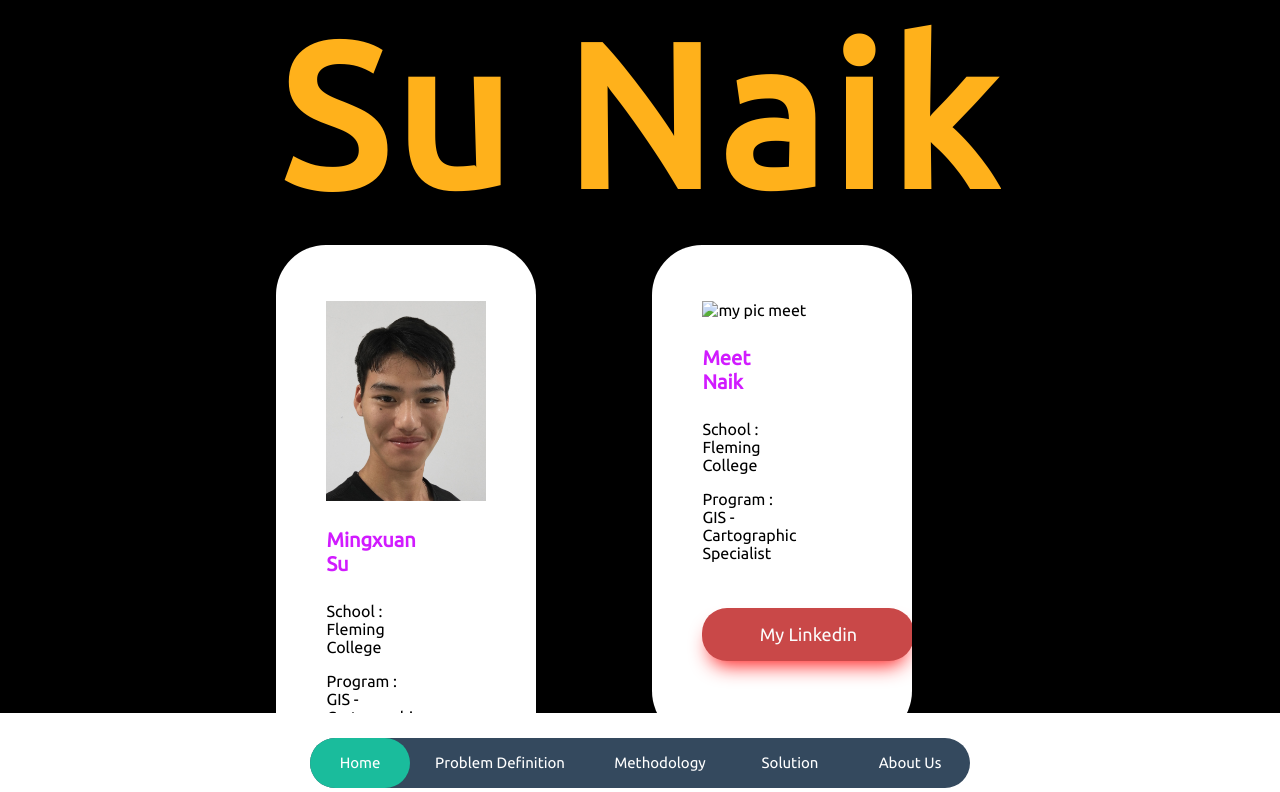
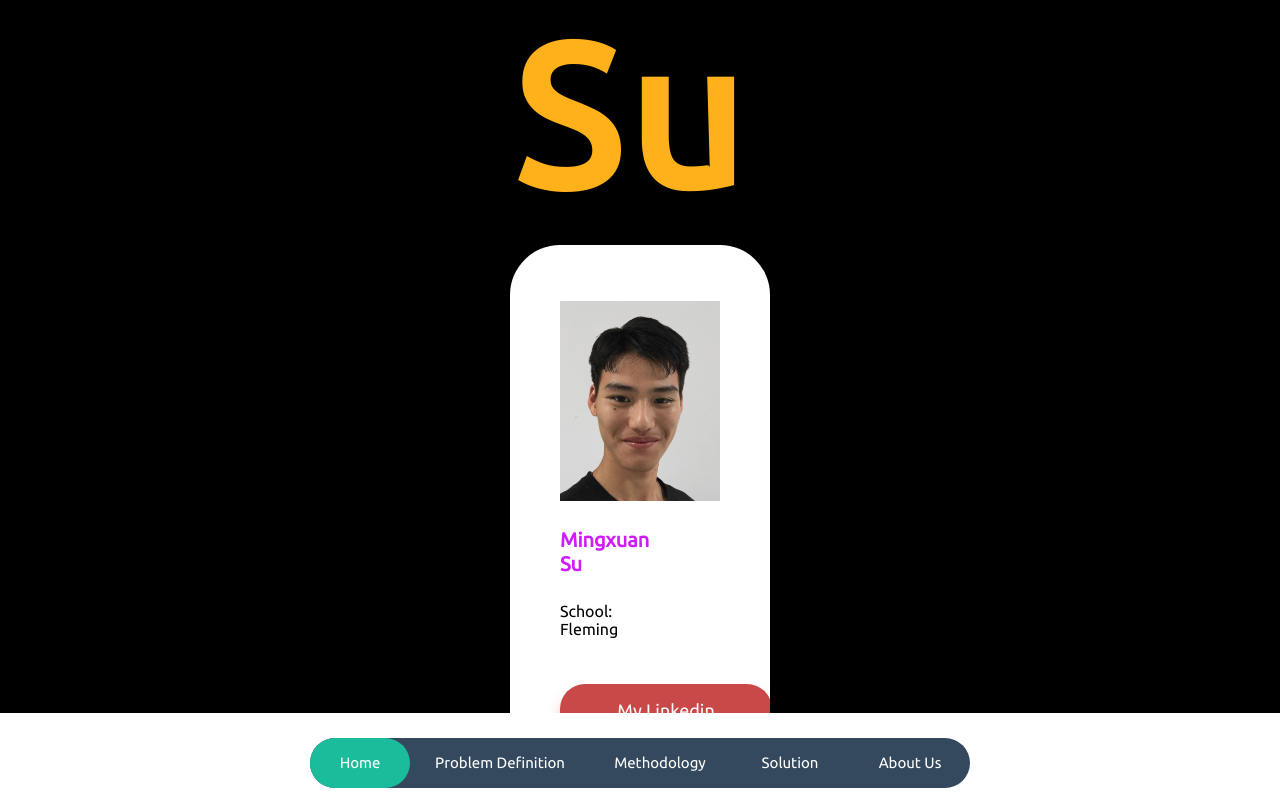
Before and after one commit to MSuFleming/geom99, a plain HTML site: page Aboutus.html in a window 1280 px wide. Shown: the part 87-879 px from the top of the page. Drawn offline with Linux system fonts and the light colour scheme.

Commit message:
Update Aboutus.html

```diff
--- a/Aboutus.html
+++ b/Aboutus.html
@@ -15,28 +15,9 @@
             <img class="container_a_image" src="image_folder/msu.jpeg" alt="my pic">
             <div class="container_a_text">
               <h4>Mingxuan Su</h4>
-              <p>School : Fleming College</p>
-              <p>Program : GIS - Cartographic Specialist</p>
+              <p>School: Fleming</p>
               <div class="button">
-                <span><a href="https://www.linkedin.com/in/su-mingxuan-080927245/">My Linkedin</a></span></div>
-
-              </div>
-            </div>
-          </div>
-        </div>
-
-     <div class="hero-inner">
-      <h3>Meet</h3>
-      <h5>Naik</h5>
-        <div class="about_par">
-          <div class="container_m">
-            <img class="container_a_image" src="image_folder/mnaik.jpeg" alt="my pic meet">
-            <div class="container_a_text">
-              <h4>Meet Naik</h4>
-              <p>School : Fleming College</p>
-              <p>Program : GIS - Cartographic Specialist</p>
-              <div class="button">
-                <span><a href="https://www.linkedin.com/in/meet-naik-406a67187/">My Linkedin</a></span></div>
+                <span><a href="https://www.linkedin.com/public-profile/settings?lipi=urn%3Ali%3Apage%3Ad_flagship3_profile_self_edit_contact-info%3BruBq5Nh4QfiiRM8t%2BejNuQ%3D%3D">My Linkedin</a></span></div>
 
               </div>
             </div>
```
